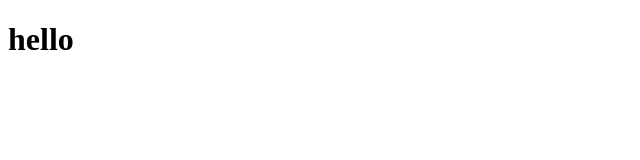
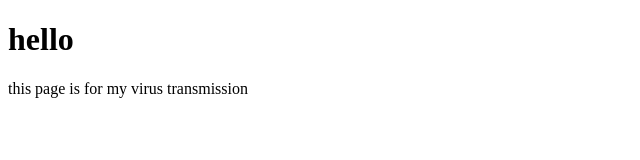
Before and after one commit to zhangpy0/trans, a plain HTML site: page index.html in a window 1280 px wide. Shown: the whole page, without its empty margins (0-640 px from the left). Drawn offline with Linux system fonts and the light colour scheme.

Commit message:
Update index.html

```diff
--- a/index.html
+++ b/index.html
@@ -6,6 +6,7 @@
         </head>
         <body>
             <h1>hello</h1>
+            <p>this page is for my virus transmission</p>
 
         </body>
     </html>
```
